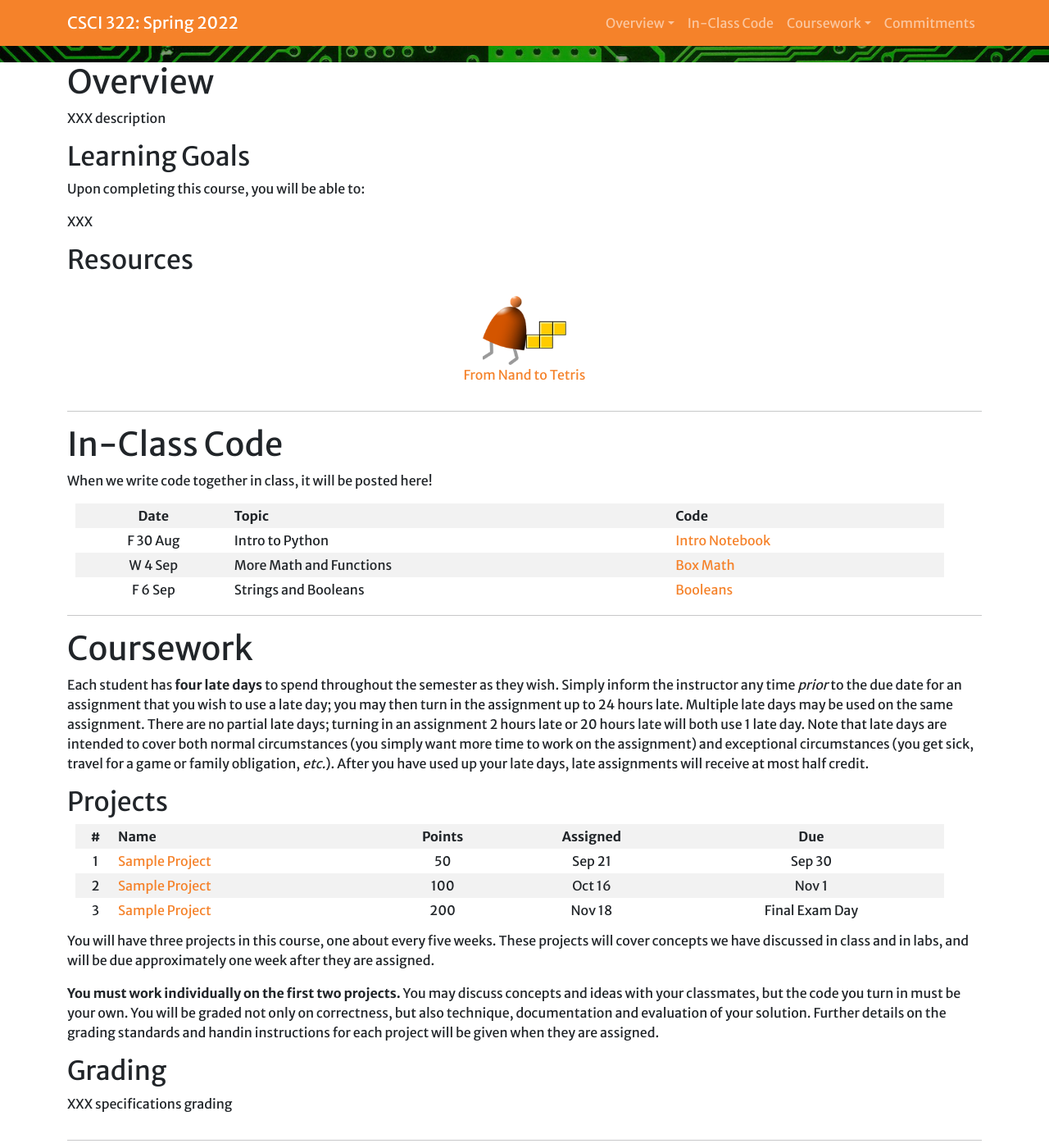
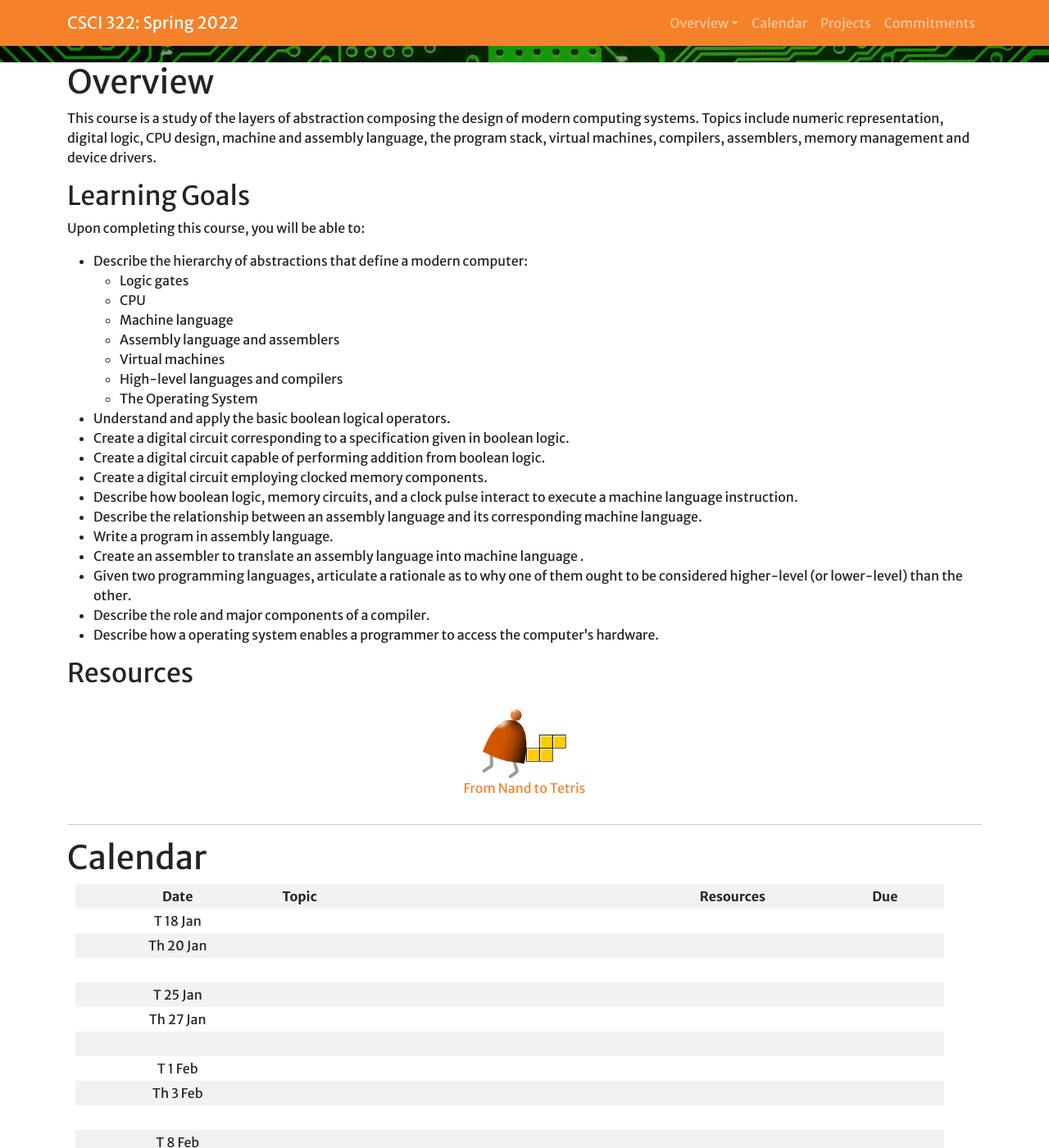
Before and after one commit to Hendrix-CS/csci322, a Jekyll site: the page built from index.md, in a window 1280 px wide and 1400 px high, scrolled down 380 px. Shown: the whole window at 82% size. Built offline with Jekyll 4.4.1, drawn with Linux system fonts in a browser that asks for light colours; a script that is not in the unit is left out; our own code applies the rules of GitHub Pages for plain Markdown files; some of the changed text lies outside the part shown.

Commit message:
work on setting up site

```diff
--- a/_config.yml
+++ b/_config.yml
@@ -14,7 +14,7 @@
 # You can create any custom variable you would like, and they will be accessible
 # in the templates via {{ site.myvariable }}.
 description: >- # this means to ignore newlines until "baseurl:"
-  XXX description
+  This course is a study of the layers of abstraction composing the design of modern computing systems. Topics include numeric representation, digital logic, CPU design, machine and assembly language, the program stack, virtual machines, compilers, assemblers, memory management and device drivers.
 baseurl: "/csci322" # the subpath of your site, e.g. /blog
 url: "" # the base hostname & protocol for your site, e.g. http://example.com
 
@@ -31,20 +31,10 @@ navigation:
         url: '#goals'
       - page: Resources
         url: '#resources'
-  - page: In-Class Code
-    url: '#inclasscode'
-  - title: Coursework
-    subfolderitems:
-      - page: Homework and Quizzes
-        url: '#hwqz'
-      - page: Labs
-        url: '#labs'
-      - page: Projects
-        url: '#projects'
-      - page: Exams
-        url: '#exams'
-      - page: Scale
-        url: '#scale'
+  - page: Calendar
+    url: '#calendar'
+  - page: Projects
+    url: '#projects'
   - page: Commitments
     url: '#commitments'
 
@@ -59,7 +49,7 @@ instructors:
 offerings:
   - name: LECTURE 01
     loc: MCREY 315
-    time: TR 9:45am - 11:00am
+    time: TR 9:45am - 11:00am (B2)
     instructor: yorgey
 
 resources:
--- a/index.md
+++ b/index.md
@@ -13,7 +13,26 @@ layout: course-single
 
 Upon completing this course, you will be able to:
 
-XXX
+
+* Describe the hierarchy of abstractions that define a modern computer:
+    - Logic gates
+    - CPU
+    - Machine language
+    - Assembly language and assemblers
+    - Virtual machines
+    - High-level languages and compilers
+    - The Operating System
+* Understand and apply the basic boolean logical operators.
+* Create a digital circuit corresponding to a specification given in boolean logic.
+* Create a digital circuit capable of performing addition from boolean logic.
+* Create a digital circuit employing clocked memory components.
+* Describe how boolean logic, memory circuits, and a clock pulse interact to execute a machine language instruction.
+* Describe the relationship between an assembly language and its corresponding machine language.
+* Write a program in assembly language.
+* Create an assembler to translate an assembly language into machine language .
+* Given two programming languages, articulate a rationale as to why one of them ought to be considered higher-level (or lower-level) than the other.
+* Describe the role and major components of a compiler.
+* Describe how a operating system enables a programmer to access the computer's hardware.
 
 ## <a name="resources">Resources</a>
 
@@ -21,41 +40,67 @@ XXX
 
 <hr>
 
-# <a name="inclasscode">In-Class Code</a>
+# <a name="calendar">Calendar</a>
 
-When we write code together in class, it will be posted here!
-
-| Date | Topic | Code |
-|:----:|------||-----||
-| F 30 Aug | Intro to Python | [Intro Notebook](https://pythonintro-yorgey.notebooks.azure.com/j/notebooks/PythonIntro.ipynb) |
-| W 4 Sep | More Math and Functions | [Box Math](https://boxmath-yorgey.notebooks.azure.com/j/notebooks/BoxMath.ipynb) |
-| F 6 Sep | Strings and Booleans | [Booleans](https://booleans-yorgey.notebooks.azure.com/j/notebooks/Strings%20and%20Booleans.ipynb)
+| Date           | Topic                       | Resources | Due |
+|:--------------:|-----------------------------|-----------|-----|
+| T 18 Jan       |                             |           |     |
+| Th 20 Jan      |                             |           |     |
+|                |                             |           |     |
+| T 25 Jan       |                             |           |     |
+| Th 27 Jan      |                             |           |     |
+|                |                             |           |     |
+| T 1 Feb        |                             |           |     |
+| Th 3 Feb       |                             |           |     |
+|                |                             |           |     |
+| T 8 Feb        |                             |           |     |
+| Th 10 Feb      |                             |           |     |
+|                |                             |           |     |
+| T 15 Feb       |                             |           |     |
+| Th 17 Feb      |                             |           |     |
+|                |                             |           |     |
+| T 22 Feb       |                             |           |     |
+| Th 24 Feb      |                             |           |     |
+|                |                             |           |     |
+| T 1 Mar        |                             |           |     |
+| Th 3 Mar       |                             |           |     |
+|                |                             |           |     |
+| T 8 Mar        |                             |           |     |
+| Th 10 Mar      |                             |           |     |
+|                |                             |           |     |
+| T 15 Mar       |                             |           |     |
+| Th 17 Mar      |                             |           |     |
+|                |                             |           |     |
+| *Spring break* |                             |           |     |
+|                |                             |           |     |
+| T 29 Mar       |                             |           |     |
+| Th 31 Mar      |                             |           |     |
+|                |                             |           |     |
+| T 5 Apr        |                             |           |     |
+| Th 7 Apr       |                             |           |     |
+|                |                             |           |     |
+| T 12 Apr       |                             |           |     |
+| Th 14 Apr      |                             |           |     |
+|                |                             |           |     |
+| T 19 Apr       |                             |           |     |
+| Th 21 Apr      |                             |           |     |
+|                |                             |           |     |
+| T 26 Apr       |                             |           |     |
+| Th 28 Apr      |                             |           |     |
+|                |                             |           |     |
+| T 3 May        | Final project presentations |           |     |
+| (8:30-11:30)   |                             |           |     |
 
 <hr>
 # Coursework
 
-Each student has **four late days** to spend throughout the semester as they wish.
-Simply inform the instructor any time *prior* to the due date for an assignment
-that you wish to use a late day; you may then turn in the assignment up to 24
-hours late. Multiple late days may be used on the same assignment. There are no
-partial late days; turning in an assignment 2 hours late or 20 hours late will
-both use 1 late day. Note that late days are intended to cover both normal
-circumstances (you simply want more time to work on the assignment) and
-exceptional circumstances (you get sick, travel for a game or family
-obligation, *etc.*). After you have used up your late days, late assignments
-will receive at most half credit.
+XXX only projects!  XXX late policy.
 
 ## <a name="projects">Projects</a>
 
-| #  | Name | Points | Assigned | Due |
-|:--:|-----||:------:|:--------:|:---:|
-|1 | [Sample Project]({{site.baseurl}}/projects/sample-project.html)  | 50  | Sep 21 | Sep 30 |
-|2 | [Sample Project]({{site.baseurl}}/projects/sample-project.html) | 100 | Oct 16 | Nov 1 |
-|3 | [Sample Project]({{site.baseurl}}/projects/sample-project.html) | 200 | Nov 18 | Final Exam Day |
-
-You will have three projects in this course, one about every five weeks. These projects will cover concepts we have discussed in class and in labs, and will be due approximately one week after they are assigned.
-
-**You must work individually on the first two projects.** You may discuss concepts and ideas with your classmates, but the code you turn in must be your own. You will be graded not only on correctness, but also technique, documentation and evaluation of your solution. Further details on the grading standards and handin instructions for each project will be given when they are assigned.
+| # | Name | Due |
+|:-:|------|:---:|
+| 1 |      |     |
 
 ## <a name="grading">Grading</a>
 
```
